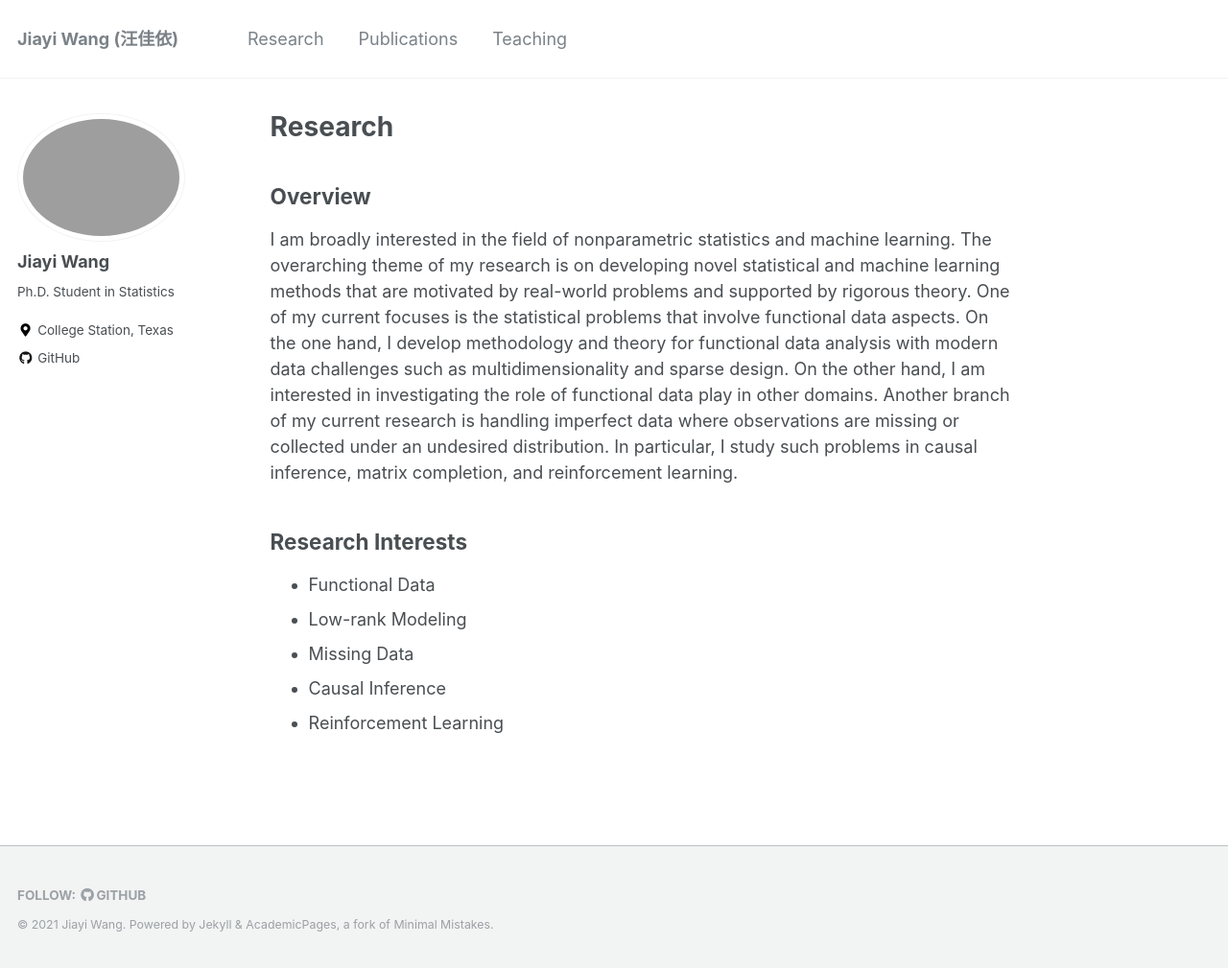
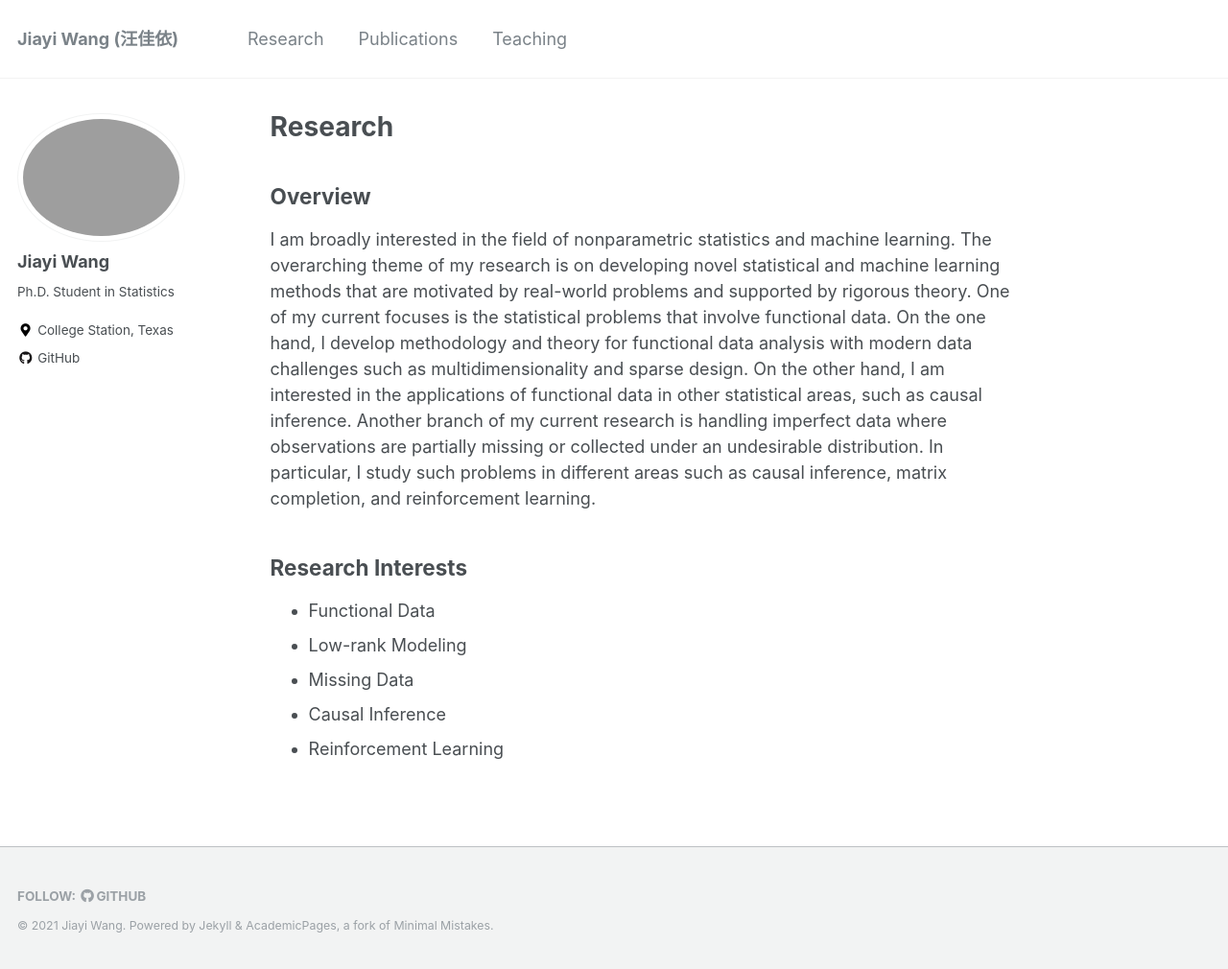
Before and after one commit to jiayiwang1017/jiayiwang1017.github.io, a Jekyll site: the page built from _pages/research.md, in a window 1280 px wide and 1010 px high. Shown: the whole window at 96% size. Built offline with Jekyll 4.4.1, drawn with Linux system fonts in a browser that asks for light colours.

Commit message:
Update research.md

```diff
--- a/_pages/research.md
+++ b/_pages/research.md
@@ -22,8 +22,7 @@ First, I develop new methodologies and theories for statistical problems with fu
 -->
 
 ## Overview
-I am broadly interested in the  field of nonparametric statistics and machine learning. The overarching theme of my research is on developing novel statistical and machine learning methods that are motivated by real-world problems and supported by rigorous theory. One of my current focuses is the statistical problems that involve functional data aspects. On the one hand, I develop methodology and theory for functional data analysis with modern data challenges such as multidimensionality and sparse design. On the other hand, I am interested in investigating the role of functional data play in other domains.
-Another branch of my current research is handling imperfect data where observations are missing or collected under an undesired distribution. In particular, I study such problems in causal inference, matrix completion, and reinforcement learning.
+I am broadly interested in the field of nonparametric statistics and machine learning. The overarching theme of my research is on developing novel statistical and machine learning methods that are motivated by real-world problems and supported by rigorous theory. One of my current focuses is the statistical problems that involve functional data. On the one hand, I develop methodology and theory for functional data analysis with modern data challenges such as multidimensionality and sparse design. On the other hand, I am interested in the applications of functional data in other statistical areas, such as causal inference. Another branch of my current research is handling imperfect data where observations are partially missing or collected under an undesirable distribution. In particular, I study such problems in different areas such as causal inference, matrix completion, and reinforcement learning.
 
 
 
```
